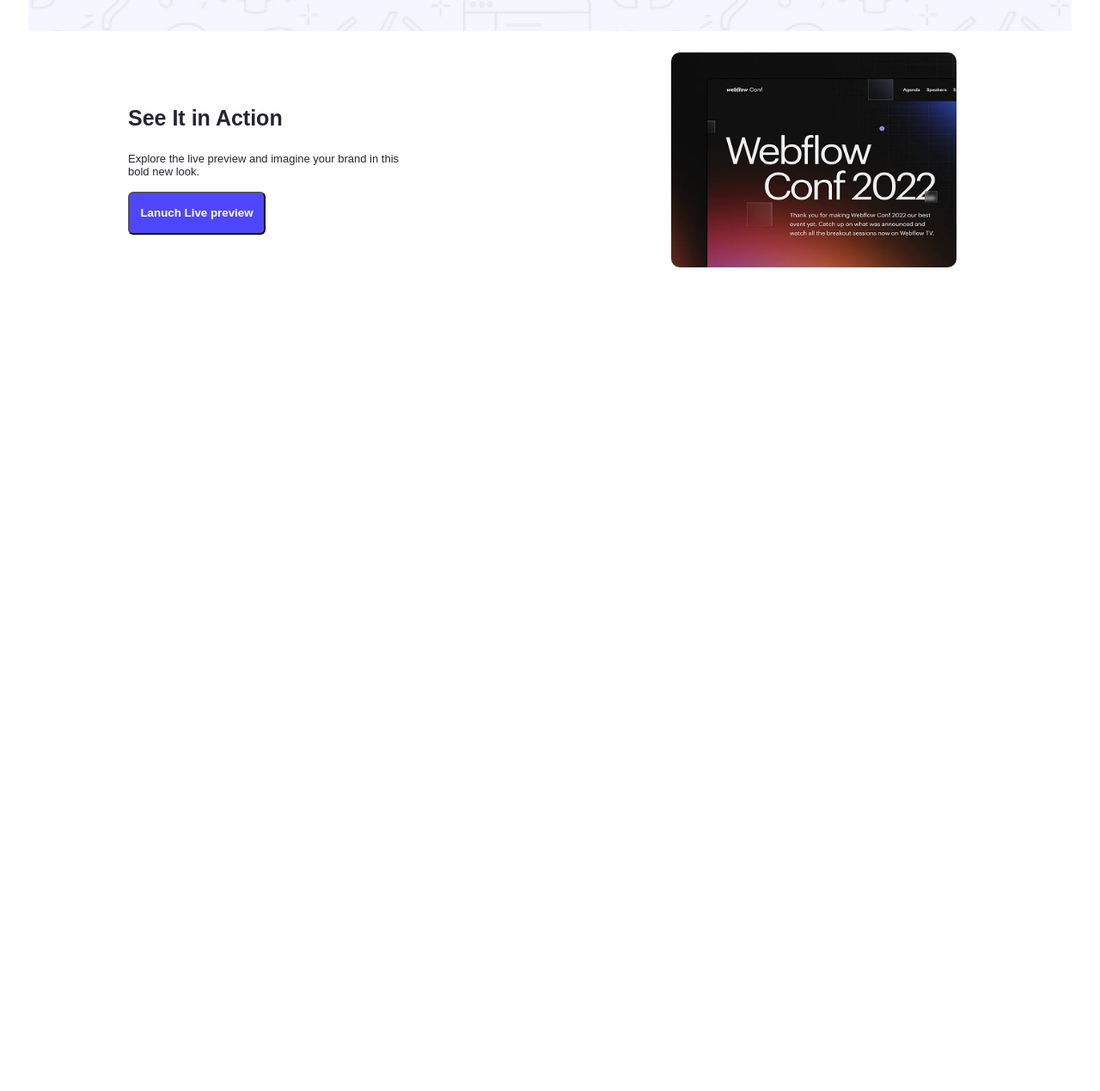
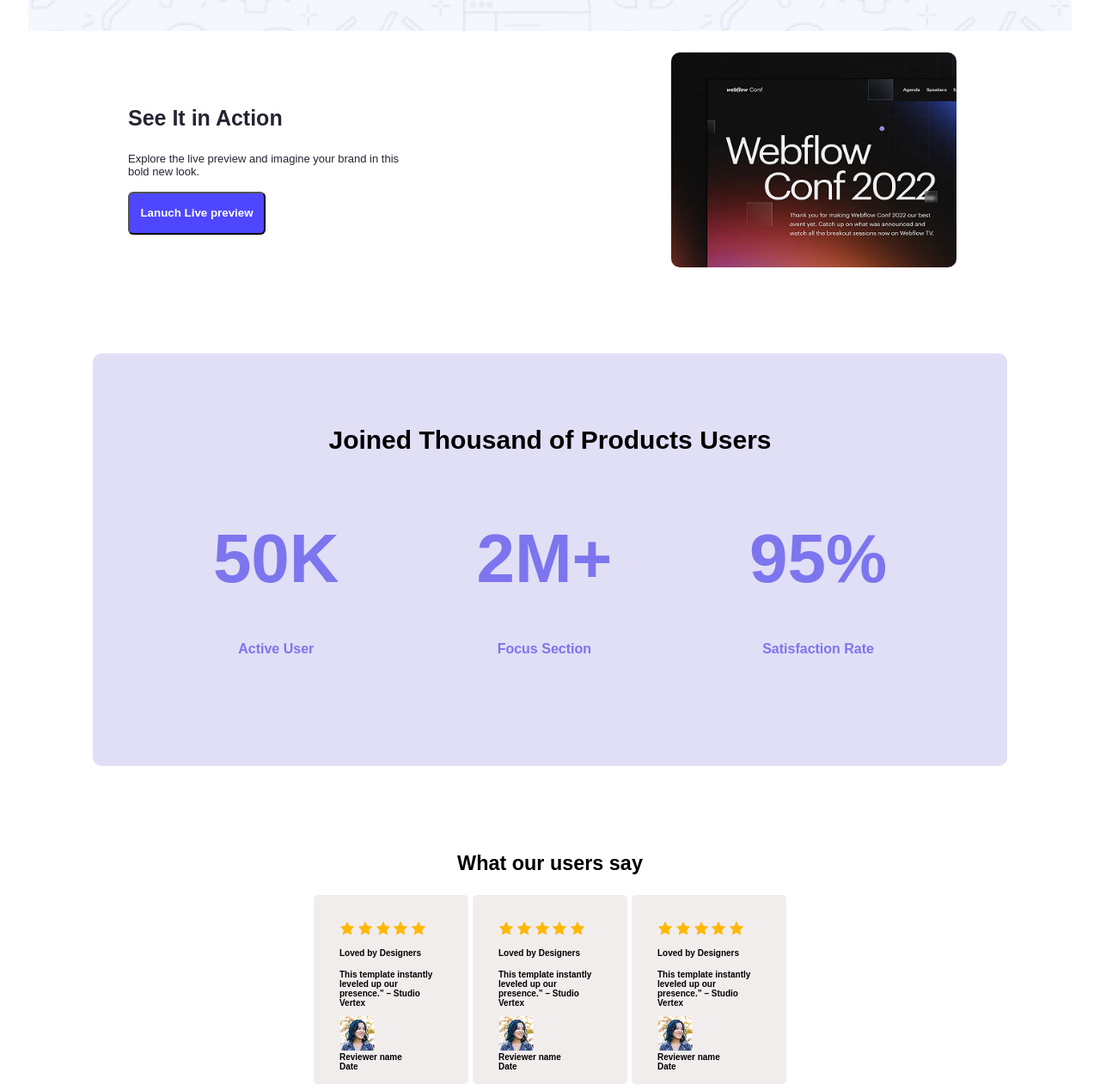
Before and after one commit to Ariful007352/web-dev-portfo, a plain HTML site: page index.html in a window 1280 px wide. Shown: the part 721-1990 px from the top of the page at 86% size. Before the commit the page ends 1040 px from the top, so only its background shows below. Drawn offline with Linux system fonts and the light colour scheme.

Commit message:
my second commit

```diff
--- a/index.html
+++ b/index.html
@@ -31,6 +31,93 @@
      </div>
     </header>
     <main>
+       <div class="container">
+        <h2>Joined Thousand of Products Users</h2>
+      <div class="box-container">
+        <!-- part1 -->
+         <div class="box-item">
+            <h3>50K</h3>
+            <p>Active User</p>
+         </div>
+         <!-- part2 -->
+          <div class="box-item">
+            <h3>2M+</h3>
+            <p>Focus Section</p>
+      </div>
+      <!-- part3 -->
+<div class="box-item">
+            <h3>95%</h3>
+            <p>Satisfaction Rate</p>
+       </div>
+    </div>
+</div>
+
+
+
+<div class="head">
+    <h3>What our users say</h3>
+</div>
+
+
+<div class="card-style">
+
+    <!-- first card -->
+    <div class="card">
+        <img src="Assets/icon-star.png" alt="">
+        <img src="Assets/icon-star.png" alt="">
+        <img src="Assets/icon-star.png" alt="">
+        <img src="Assets/icon-star.png" alt="">
+        <img src="Assets/icon-star.png" alt="">
+    <h4>Loved by Designers</h4>
+    <p>This template instantly leveled up our presence.” – Studio Vertex
+    </p>
+    <div>
+        <img src="Assets/avatar.png" alt="">
+        <div>
+            <strong class="name">Reviewer name</strong><br>
+            <span class="date">Date</span>
+        </div>
+        </div>
+    </div>
+<!-- second card -->
+    <div class="card">
+        <img src="Assets/icon-star.png" alt="">
+        <img src="Assets/icon-star.png" alt="">
+        <img src="Assets/icon-star.png" alt="">
+        <img src="Assets/icon-star.png" alt="">
+        <img src="Assets/icon-star.png" alt="">
+    <h4>Loved by Designers</h4>
+    <p>This template instantly leveled up our presence.” – Studio Vertex
+    </p>
+    <div>
+        <img src="Assets/avatar.png" alt="">
+        <div>
+            <strong class="name">Reviewer name</strong><br>
+            <span class="date">Date</span>
+        </div>
+        </div>
+    </div>
+    <!-- third card -->
+
+    <div class="card">
+        <img src="Assets/icon-star.png" alt="">
+        <img src="Assets/icon-star.png" alt="">
+        <img src="Assets/icon-star.png" alt="">
+        <img src="Assets/icon-star.png" alt="">
+        <img src="Assets/icon-star.png" alt="">
+    <h4>Loved by Designers</h4>
+    <p>This template instantly leveled up our presence.” – Studio Vertex
+    </p>
+    <div>
+        <img src="Assets/avatar.png" alt="">
+         </div>
+        <div>
+            <strong class="name">Reviewer name</strong><br>
+            <span class="date">Date</span>
+        </div>
+    </div>
+    </div>
+    </div>
 
     </main>
     <footer>
--- a/styles/portfolio.css
+++ b/styles/portfolio.css
@@ -72,3 +72,56 @@
         border-radius: 10px;
         /* margin: 0 auto; */
     }
+   /* follwers */
+.container{
+    text-align: center;
+    padding: 60px 60px;
+    /* max-width: 500px; */
+    margin: 100px;
+    background-color: #e0dff6;
+    font-size: 20px;
+    height: 360px;
+    border-radius: 10px;
+}
+.box-container{
+display: flex;
+justify-content: space-around;
+flex-wrap: wrap;
+font-size: 20pxz;
+/* display: block; */
+}
+.box-item h3{
+color: #7d75ee;
+font-size: 80px;
+margin: 50px;
+/* gap: 50px; */
+}
+.box-item p{
+font-size: 16px;
+color: #7d75ee;
+}
+
+
+/* card */
+.card{
+    width: 120px;
+background-color: #F2EDED;
+    font-size: 10px;
+    height:160px;
+    padding: 30px;
+    border-radius: 5px;
+}
+
+.card-style{
+    display: flex;
+    justify-content: center;
+    gap: 5px;
+    align-items: center;
+
+
+}
+
+.head{
+    text-align: center;
+    font-size: 20px;
+}
```
